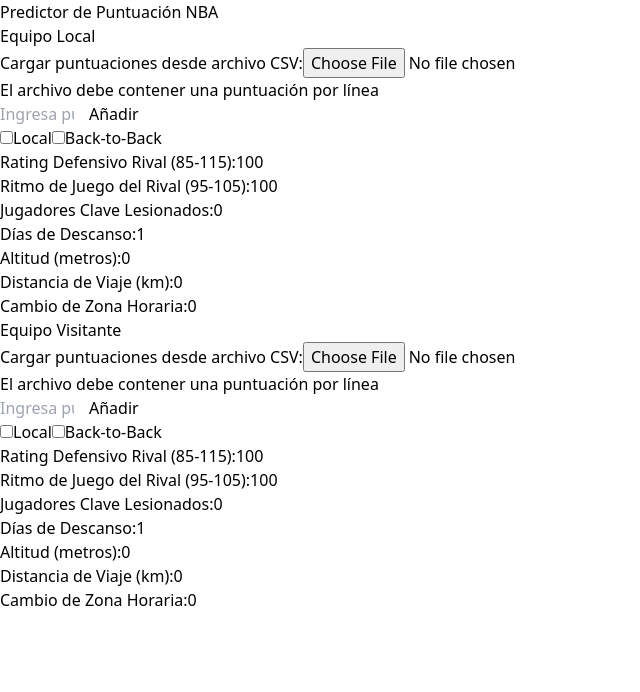
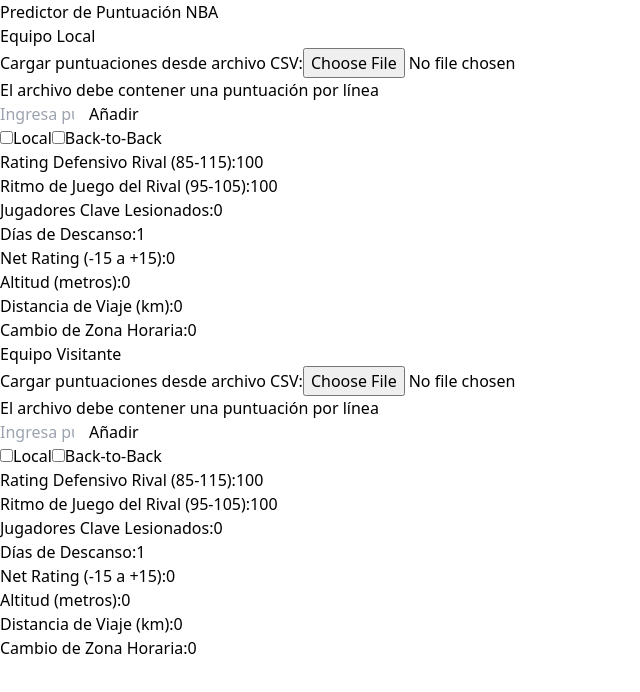
Before and after one commit to frank1411/NBA, a React (Vite) app: page / in a window 1280 px wide. Shown: the top 692 px of the page, without its empty margins (0-640 px from the left). Built offline with nearby package versions, Linux system fonts and the light colour scheme.

Commit message:
Se Agrego el Net Rating

```diff
--- a/src/App.jsx
+++ b/src/App.jsx
@@ -20,7 +20,8 @@
     rivalPace: 100,
     altitude: 0,
     travelDistance: 0,
-    timeZoneChange: 0
+    timeZoneChange: 0,
+    netRating: 0, // Nuevo factor: Net Rating
   });
 
   useEffect(() => {
@@ -50,19 +51,16 @@
   const handleFactorChange = (factor, value) => {
     const newFactors = { ...gameFactors, [factor]: value };
 
-    // Si se marca como local, notificar al otro equipo
     if (factor === 'isHome') {
       onFactorChange('isHome', value);
     }
 
-    // Si se marca back-to-back, establecer días de descanso en 0
     if (factor === 'isBackToBack' && value === true) {
       newFactors.restDays = 0;
     } else if (factor === 'isBackToBack' && value === false) {
       newFactors.restDays = 1;
     }
 
-    // Si los días de descanso se establecen en 0, marcar automáticamente Back-to-Back
     if (factor === 'restDays' && value === 0) {
       newFactors.isBackToBack = true;
     }
@@ -201,21 +199,36 @@
             </div>
           </div>
 
-          <div className="grid grid-cols-3 gap-4">
+          <div className="grid grid-cols-2 gap-4">
             <div className="space-y-2">
               <label className="block text-sm">
-                Altitud (metros):
+                Net Rating (-15 a +15):
                 <input
                   type="number"
-                  value={gameFactors.altitude}
-                  onChange={(e) => handleFactorChange('altitude', Number(e.target.value))}
+                  value={gameFactors.netRating}
+                  onChange={(e) => handleFactorChange('netRating', Number(e.target.value))}
                   className="w-full p-2 border rounded mt-1"
-                  min="0"
-                  max="2000"
+                  min="-15"
+                  max="15"
                 />
               </label>
             </div>
+            <div className="space-y-2">
+            <label className="block text-sm">
+              Altitud (metros):
+              <input
+                type="number"
+                value={gameFactors.altitude}
+                onChange={(e) => handleFactorChange('altitude', Number(e.target.value))}
+                className="w-full p-2 border rounded mt-1"
+                min="0"
+                max="2000"
+              />
+            </label>
+          </div>
+          </div>
 
+          <div className="grid grid-cols-2 gap-4">
             <div className="space-y-2">
               <label className="block text-sm">
                 Distancia de Viaje (km):
--- a/src/utils/scorePredictor.js
+++ b/src/utils/scorePredictor.js
@@ -17,6 +17,7 @@
       altitude: factors.altitude || 0,
       travelDistance: factors.travelDistance || 0,
       timeZoneChange: factors.timeZoneChange || 0,
+      netRating: factors.netRating || 0, // Nuevo factor: Net Rating
       date: new Date()
     };
 
@@ -54,11 +55,9 @@
     adjustedPrediction -= (nextGameFactors.injuredPlayers || 0) * 3;
 
     const avgDefensiveRating = 100;
-    // Corregido: Ahora un rating defensivo más alto resulta en más puntos
     const defensiveImpact = ((nextGameFactors.rivalDefensiveRating || avgDefensiveRating) - avgDefensiveRating) * 0.5;
     adjustedPrediction += defensiveImpact;
 
-    // Nuevos factores
     // Días de descanso
     const restDays = nextGameFactors.restDays || 1;
     if (restDays > 1) {
@@ -86,6 +85,10 @@
       adjustedPrediction -= Math.abs(nextGameFactors.timeZoneChange) * 0.8;
     }
 
+    // Nuevo factor: Net Rating
+    const netRatingImpact = (nextGameFactors.netRating || 0) * 0.4;
+    adjustedPrediction += netRatingImpact;
+
     return Math.max(70, Math.min(150, adjustedPrediction));
   }
 
```
